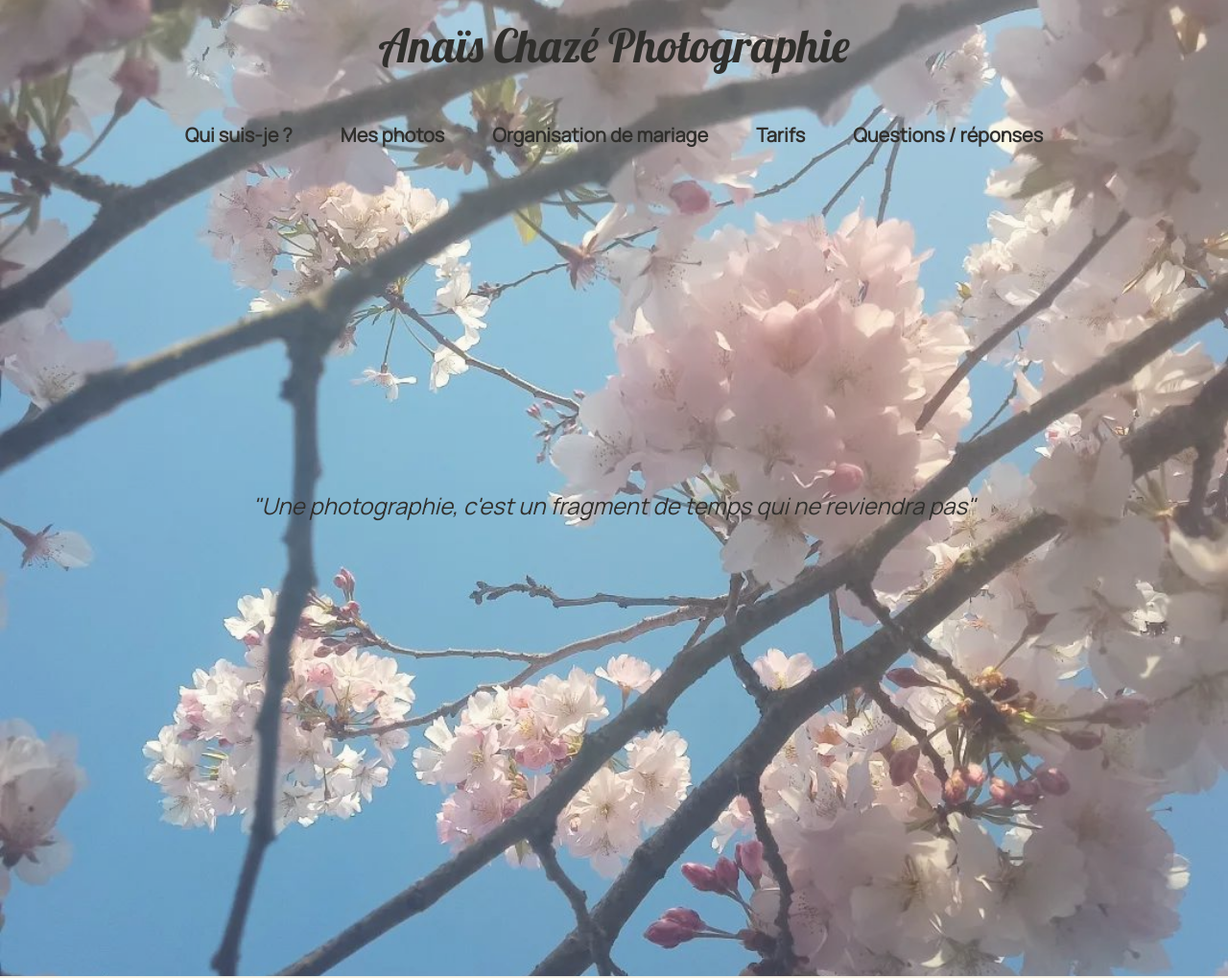
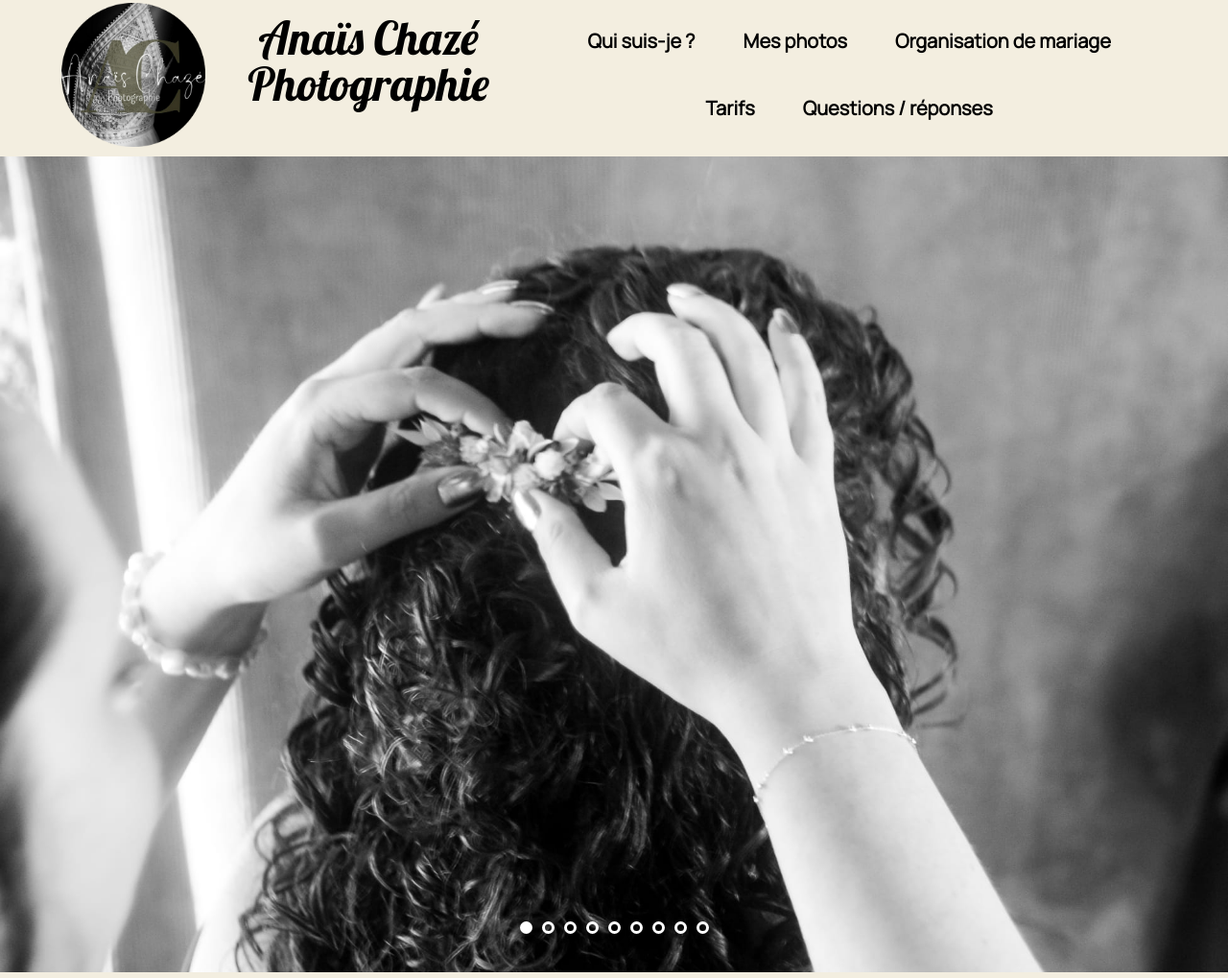
Before and after one commit to MarieC2023/anaisPhotographie, a plain HTML site: page index.html in a window 1280 px wide. Shown: the part 7-1026 px from the top of the page at 96% size. Drawn offline with nearby package versions, Linux system fonts and the light colour scheme.

Commit message:
Modification de la page d'accueil, ajout d'un carrousel

```diff
--- a/CSS/style.css
+++ b/CSS/style.css
@@ -99,7 +99,85 @@ h2{
 h3,h4{
     font-size: 2em;
 }
+
+
 /*Header*/
+
+.container {
+	max-width: 1440px;
+	margin-inline:auto;
+	padding-inline: 5%;
+}
+header {
+	display: flex;
+	justify-content: space-between;
+	align-items: center;
+}
+.logo{
+	width: 260px;
+	margin-block: 10px;
+}
+
+
+#banner {
+	display: flex;
+	flex-direction: column;
+	align-items: center;
+	justify-content: center;
+	width: 100%;
+	min-height: 850px;
+	position: relative;
+}
+.banner-img {
+	position: absolute;
+	width: 100%;
+	height: 100%;
+	z-index: -1;
+	object-fit: cover;
+	object-position: center;
+}
+
+/* Gestion des points du carrousel */
+
+.dots {
+	position: absolute;
+	bottom: 40px;
+	display: flex;
+}
+.dot {
+	margin-inline: 5px;
+	width: 13px;
+	height: 13px;
+	background-color: #ffffff00;
+	border: 3px solid #fff;
+	border-radius: 100%;
+	box-shadow: 0 4px 4px rgba(0, 0, 0, 0.25);;
+}
+.dot_selected {
+	background-color: #fff;
+}
+/* Fin du code CSS pour le carousel */
+#banner p {
+	font-family: var(--font-family-1);
+	font-weight: 900;
+	font-size: 50px;
+	line-height: 66px;
+	color: white;
+	text-shadow: 0 4px 4px rgba(0, 0, 0, 0.25);
+	text-align: center;
+}
+#banner span {
+	display: block;
+	font-weight: 400;
+	font-size: 30px;
+}
+
+
+
+
+
+
+
 .banniere{
     display: flex;
     flex-direction: column;
--- /dev/null
+++ b/JS/script.js
@@ -0,0 +1,76 @@
+// Images du carrousel
+const slides = [
+	{
+		"image":"slide1.jpg",
+	},
+	{
+		"image":"slide2.jpg",
+	},
+	{
+		"image":"slide3.jpg",
+	},
+	{
+		"image":"slide4.jpg",
+	},
+    {
+		"image":"slide5.jpg",
+	},
+    {
+		"image":"slide6.jpg",
+	},
+    {
+		"image":"slide7.jpg",
+	},
+    {
+		"image":"slide8.jpg",
+	},
+    {
+		"image":"slide9.jpg",
+	}
+]
+
+
+// Variables pour l'état actuel
+let index = 0 // Index de l'image actuelle
+const bannerImage = document.querySelector(".banner-img") // Sélection de l'image du carrousel
+
+
+// Création des dots
+const dotsContainer = document.querySelector(".dots")
+
+function switch_dot(){
+	dotsContainer.innerHTML = "" //Réinitialisation des dots
+	for (let image_slide = 0; image_slide < slides.length; image_slide++){
+		const dot = document.createElement("div")
+		dot.classList.add("dot")
+		dotsContainer.appendChild(dot)
+		if (image_slide === index){
+			dot.classList.add("dot_selected")
+		}
+		// Événement de clic sur le dot
+		dot.addEventListener('click', () => {
+			index = image_slide; // Met à jour l'index sur clic
+			updateBanner(); // Met à jour la bannière
+		});
+	}
+}
+switch_dot()
+
+
+// Fonction pour mettre à jour l'image et le texte de la bannière
+function updateBanner() {
+	bannerImage.src = `./images/slides/${slides[index].image}` // Met à jour l'image
+
+	// Met à jour les dots
+	const dots = document.querySelectorAll('.dot')
+	dots.forEach(dot => dot.classList.remove('dot_selected')) // Réinitialise les classes
+	dots[index].classList.add('dot_selected') // Ajoute la classe active au dot courant
+
+	// Vérifie l'image et le texte
+	console.log(`Image source: ${bannerImage.src}`)
+}
+
+// Initialisation du carrousel
+switch_dot(); // Appel initial pour créer les dots
+updateBanner(); // Appel initial pour mettre à jour la bannière avec la première image
+console.log("Initialisation du carrousel")
--- a/index.html
+++ b/index.html
@@ -9,9 +9,44 @@
     <link rel="preconnect" href="https://fonts.googleapis.com">
     <link rel="preconnect" href="https://fonts.gstatic.com" crossorigin>
     <link href="https://fonts.googleapis.com/css2?family=Lobster&family=Manrope&family=Montserrat&display=swap" rel="stylesheet">
+    <script src="./JS/script.js" defer></script>
+
 </head>
 <body>
-    <header class="banniere">
+    <header class="container">
+        <img class="logo" src="images/logoAnais.png" alt="Logo Anaïs Chazé Photographie">
+        <h1>Anaïs Chazé Photographie</h1>
+        <nav>
+            <ul class="nav">
+                <li>
+                    <a>Qui suis-je ?</a>
+                </li>
+                <li>
+                    <a>Mes photos</a>
+                </li>
+                <li>
+                    <a>Organisation de mariage</a>
+                </li>
+                <li>
+                    <a>Tarifs</a>
+                </li>
+                <li>
+                    <a>Questions / réponses</a>
+                </li>
+            </ul>
+        </nav>
+    </header>
+    <main>
+        <div id="banner">
+            <img class="banner-img" src="./images/slides/slide1.jpg" alt="Banner Print-it">
+            <div class="dots">
+            </div>
+        </div>
+
+
+
+
+    <!-- <header class="banniere">
         <h1>Anaïs Chazé Photographie</h1>
         <nav>
             <ul class="nav">
@@ -33,10 +68,10 @@
             </ul>
         </nav>
         <div>
-            <!-- <h2>Anaïs Chazé</h2>    -->
+            <h2>Anaïs Chazé</h2>
             <p>"Une photographie, c'est un fragment de temps qui ne reviendra pas"</p>
         </div>
-    </header>
+    </header> -->
     <main>
         <section class="block-spacer"></section>
         <section class="bandeau-img">
```
Also changed, not shown: images/slides/slide1.jpg (added), images/slides/slide2.jpg (added), images/slides/slide3.jpg (added), images/slides/slide4.jpg (added), images/slides/slide5.jpg (added), images/slides/slide6.jpg (added), images/slides/slide7.jpg (added), images/slides/slide8.jpg (added), images/slides/slide9.jpg (added).
